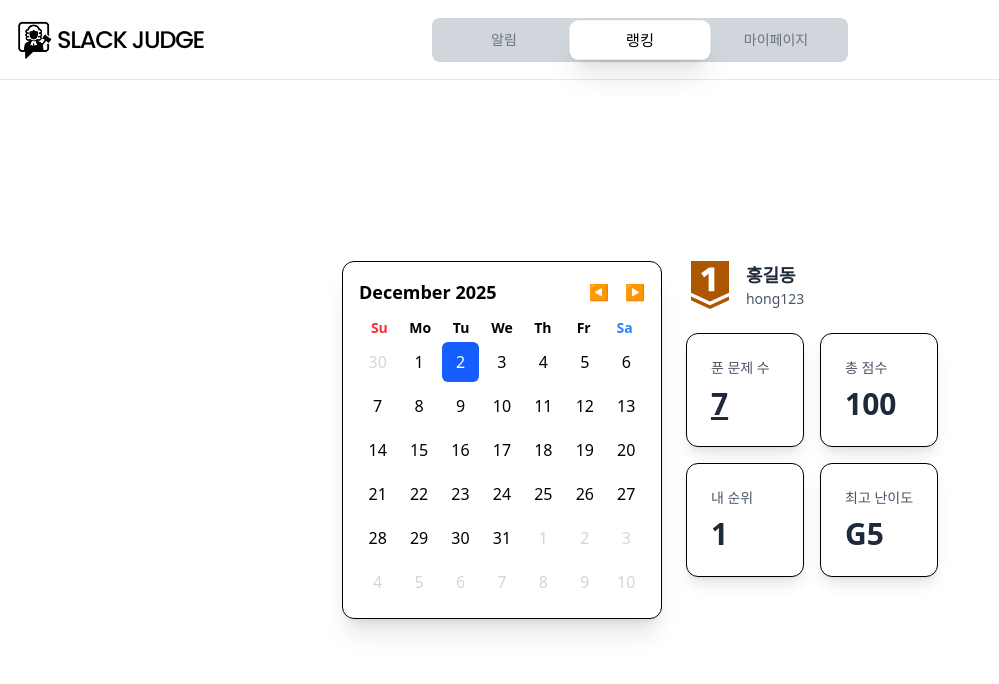
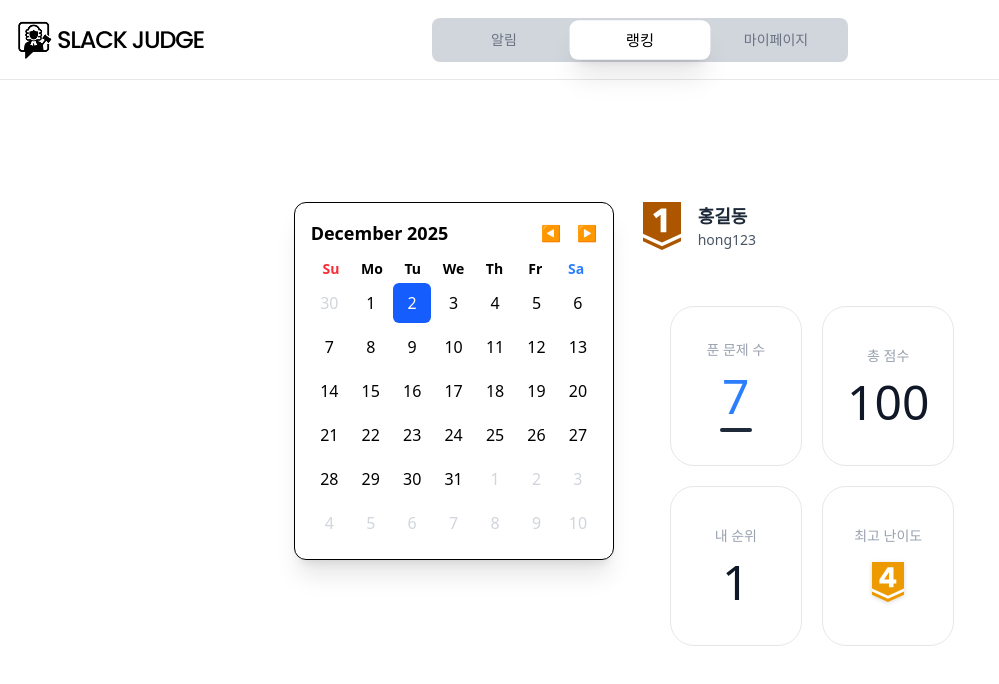
Before and after one commit to slackjudge/frontend, a React (Vite) app: page /main/my-page in a window 1280 px wide. Shown: the top 684 px of the page, without its empty margins (0-999 px from the left). Built offline with nearby package versions, Linux system fonts and the light colour scheme; no server answers.

Commit message:
feat/#17: MyPage 레이아웃에 문제 목록 모달 추가

```diff
--- a/src/pages/MyPage.tsx
+++ b/src/pages/MyPage.tsx
@@ -1,10 +1,14 @@
 import { useState } from "react";
 import Calendar from "../components/common/Calendar"; // 상대경로 수정
 import { tierMap } from "../constants/tierMap";
+import DailySummary from "../components/mypage/DailySummary";
+import ProblemListModal from "../components/mypage/ProblemListModal";
+import { Problem } from "../types/mypage";
 
 export default function MyPage() {
     const [date, setDate] = useState(new Date());
     const [period, setPeriod] = useState<"day" | "week" | "month">("day");
+    const [isModalOpen, setIsModalOpen] = useState(false);
 
     //TODO: 추후 API 연동시 실제 사용자 데이터로 바꾸기
     const userData ={
@@ -15,8 +19,19 @@ export default function MyPage() {
         team: "프론트엔드 대면반",
         totalScore: 100,
         rank: 1,
-        maxDifficulty: "G5",
+        maxDifficulty: 12, // 숫자 level (0-30)
     };
+
+    // 테스트용 더미 문제 데이터
+    const testProblems: Problem[] = [
+        { title: "A+B", tierLevel: 1, link: "https://www.acmicpc.net/problem/1000" },
+        { title: "A-B", tierLevel: 2, link: "https://www.acmicpc.net/problem/1001" },
+        { title: "A×B", tierLevel: 3, link: "https://www.acmicpc.net/problem/10998" },
+        { title: "Hello World", tierLevel: 4, link: "https://www.acmicpc.net/problem/2557" },
+        { title: "두 수 비교하기", tierLevel: 5, link: "https://www.acmicpc.net/problem/1330" },
+        { title: "시험 성적", tierLevel: 6, link: "https://www.acmicpc.net/problem/9498" },
+        { title: "윤년", tierLevel: 7, link: "https://www.acmicpc.net/problem/2753" },
+    ];
 
     return (
         <div className="flex w-full max-w-7xl mx-auto gap-6 px-6">
@@ -52,48 +67,30 @@ export default function MyPage() {
                     </div>
                 </div>
 
-                {/* 통계 카드 영역 - 2x2 그리드 */}
-                <div className="grid grid-cols-2 gap-4">
-                    {/* 푼 문제 수 카드 */}
-                    <div className="bg-white border rounded-xl p-6 shadow-lg">
-                        <div className="text-sm text-gray-600 mb-2">
-                            푼 문제 수
-                        </div>
-                        <div className="text-3xl font-bold text-gray-800 underline">
-                            {userData.solvedCount}
-                        </div>
-                    </div>
-                    {/* 총 점수 카드 */}
-                    <div className="bg-white border rounded-xl p-6 shadow-lg">
-                        <div className="text-sm text-gray-600 mb-2">
-                            총 점수
-                        </div>
-                        <div className="text-3xl font-bold text-gray-800">
-                            {userData.totalScore}
-                        </div>
-                    </div>
+                {/* DailySummary 컴포넌트로 통계 카드 영역 교체 */}
+                <DailySummary
+                    data={{
+                        date: date.toISOString().split('T')[0],
+                        dailyScore: userData.totalScore,
+                        dailyRank: userData.rank,
+                        solvedCount: userData.solvedCount,
+                        maxDifficulty: userData.maxDifficulty, // 숫자 level 그대로 전달
+                        problems: testProblems
+                    }}
+                    onCountClick={() => {
+                        setIsModalOpen(true);
+                    }}
+                    className="w-full"
+                />
+            </div>
 
-                    {/* 내 순위 카드 */}
-                    <div className="bg-white border rounded-xl p-6 shadow-lg">
-                        <div className="text-sm text-gray-600 mb-2">
-                            내 순위
-                        </div>
-                        <div className="text-3xl font-bold text-gray-800">
-                            {userData.rank}
-                        </div>
-                    </div>
-
-                    {/* 최고 난이도 카드 */}
-                    <div className="bg-white border rounded-xl p-6 shadow-lg">
-                        <div className="text-sm text-gray-600 mb-2">
-                            최고 난이도
-                        </div>
-                        <div className="text-3xl font-bold text-gray-800">
-                            {userData.maxDifficulty}
-                        </div>
-                    </div>
-                </div>
-            </div>
+            {/* 문제 목록 모달 */}
+            <ProblemListModal
+                isOpen={isModalOpen}
+                onClose={() => setIsModalOpen(false)}
+                date={date.toISOString().split('T')[0]}
+                problems={testProblems}
+            />
         </div>
     );
 }
```
